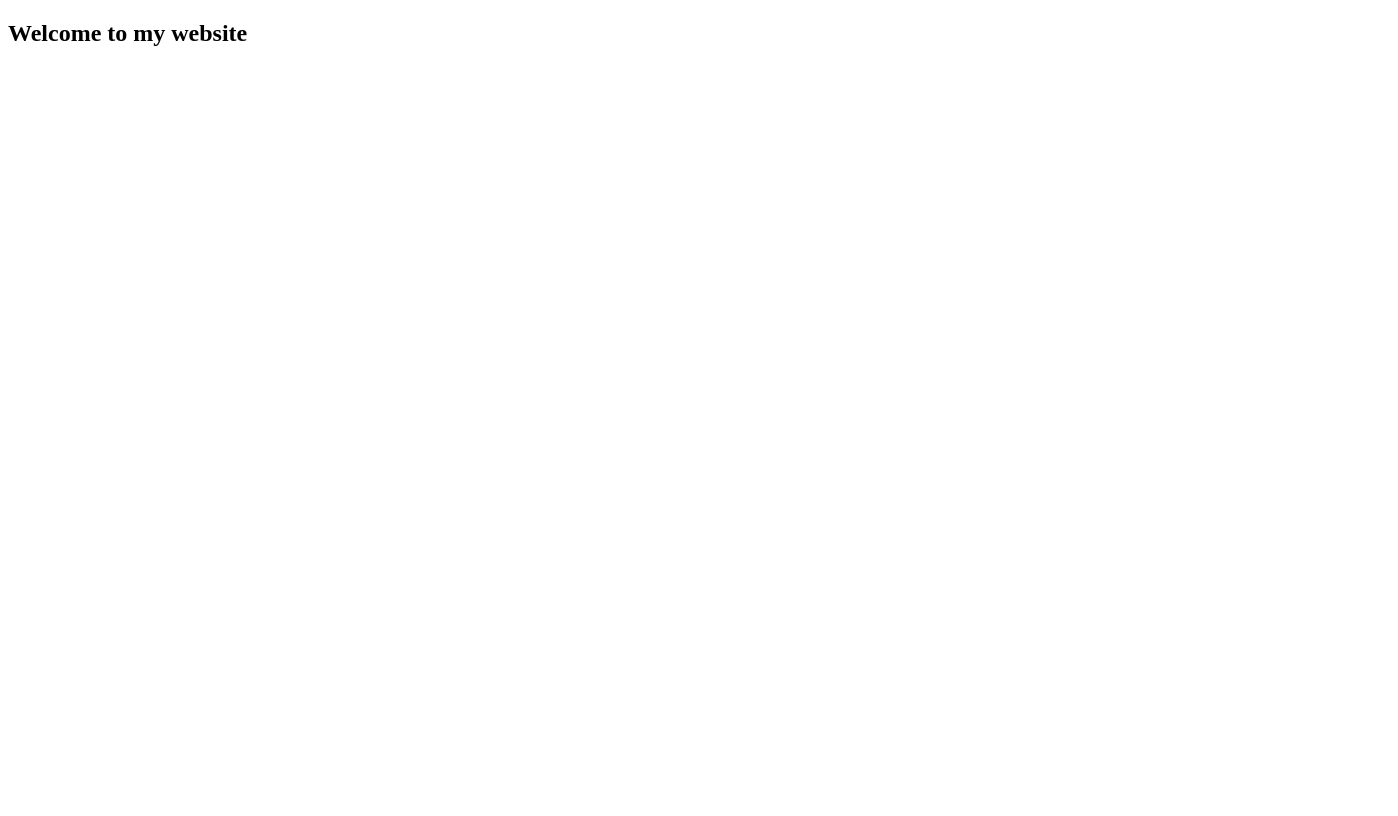
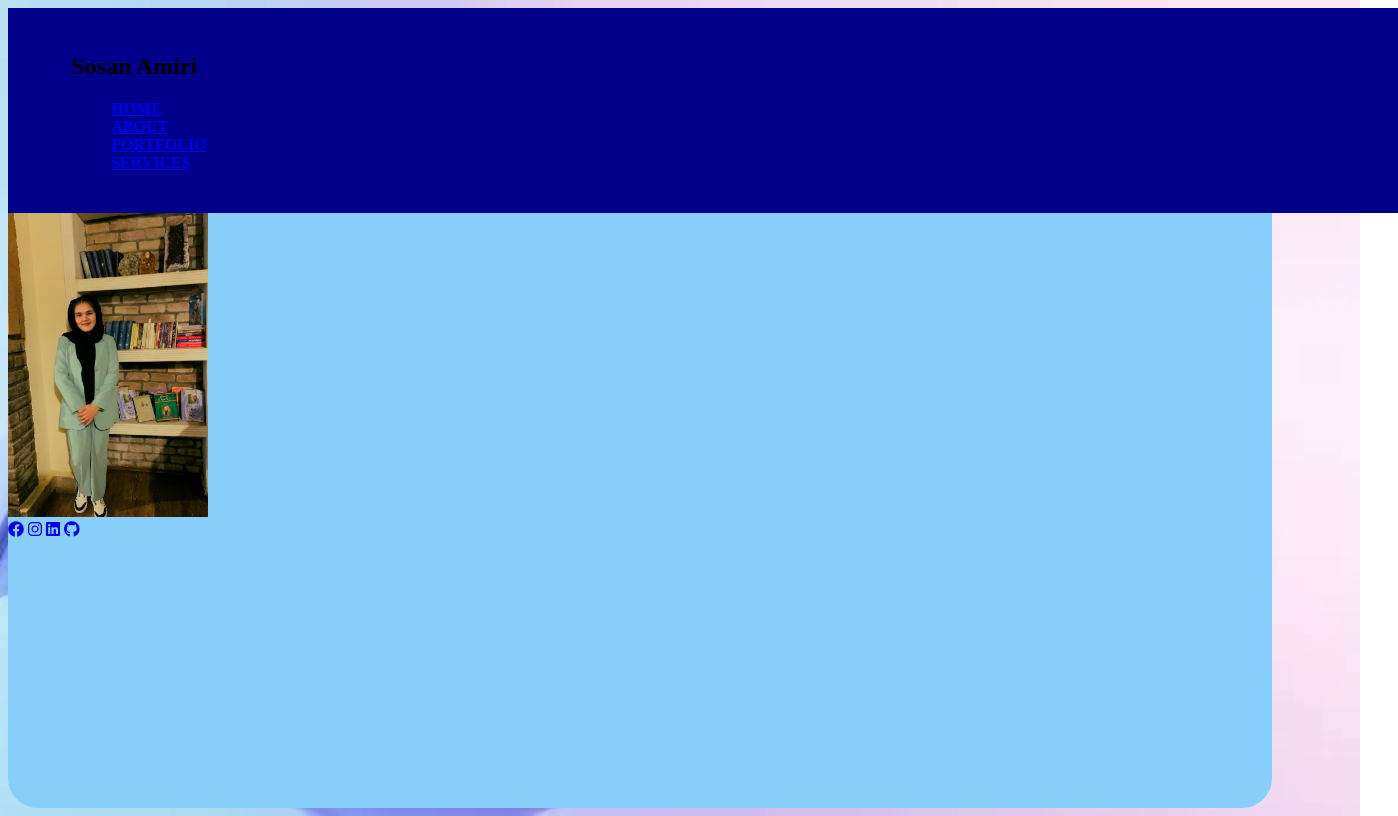
Before and after one commit to Sosanamiri/My-portofilo, a plain HTML site: page index.html in a window 1280 px wide. Shown: the whole page, 1398 px wide, since content can reach past the window. Drawn offline with Linux system fonts and the light colour scheme.

Commit message:
I started my personal protofilo.

```diff
--- a/index.html
+++ b/index.html
@@ -2,10 +2,40 @@
 <html lang="en">
 <head>
     <meta charset="UTF-8">
-    <meta name="viewport" content="width=, initial-scale=1.0">
-    <title>Document</title>
+    <meta name="viewport" content="width=device-width, initial-scale=1.0">
+    <title> Personal portfolio website</title>
+    <link rel="stylesheet" href="https://cdnjs.cloudflare.com/ajax/libs/font-awesome/6.0.0-beta3/css/all.min.css">
+    <link rel="stylesheet" href="style.css">
 </head>
 <body>
-    <H2> Welcome to my website</H2>
+    <div class="hero">
+<header>
+<nav>
+       <h1 class="logo">Sosan Amiri</h1>
+       <ul class="nav-links">
+                <li><a class="active" href="#">HOME</a></li>
+                <li><a href="#">ABOUT</a></li>
+                <li><a href="#">PORTFOLIO</a></li>
+                <li><a href="#">SERVICES</a></li>
+            </ul>
+</nav>
+</header>
+
+
+<section class="home">
+        <div class="home-img">
+            <img src="Amiri.img.jpg" alt="Sosan Amiri" width="200px">
+        </div>
+        </section>
+
+        <div class="social-icons">
+        <a href="#"><i class="fa-brands fa-facebook"></i></a>
+        <a href="#"><i class="fa-brands fa-instagram"></i></a>
+        <a href="#"><i class="fa-brands fa-linkedin"></i></a>
+        <a href="#"><i class="fa-brands fa-github"></i></a>
+        </div>
+
+    </div>
+
 </body>
 </html>
--- /dev/null
+++ b/style.css
@@ -0,0 +1,49 @@
+@import url(https://fontawesome.com/);
+{
+    margin:0;
+    padding:0;
+    box-sizing: border-box;
+    font-family:"Poppins", sans-serif;
+}
+body{
+    height: 100vh;
+    background:url(website.webp) no-repeat center/ cover;
+
+}
+.hero{
+    position: relative;
+    height: 100%;
+    background: lightskyblue;
+    border-radius: 30px;
+}
+header{
+    position: relative;
+    top: 0;
+    left: 0;
+    width: 100%;
+    padding: 25px 5%;
+    background: darkblue;
+    display: flex;
+    justify-content: space-between;
+    align-items: center;
+    z-index: 100;
+}
+ul li{
+    display: flex;
+    top: 100%;
+    bottom:0;
+    gap: 20px;
+    align-items: center;
+    padding: 0 0;
+    list-style: none;
+    font-weight: bold;
+}
+div class{
+    display: flex;
+    gap: 15px;
+    justify-content: center;
+    margin-top: 20px;
+    position: absolute
+
+
+}
```
Also changed, not shown: Amiri.img.jpg (added), Sosan.img.jpg (added), beutiful.jpg (added), green.jpg (added), imge.PNG (added), my image.jpg (added), nature.jpg (added), website.webp (added).
